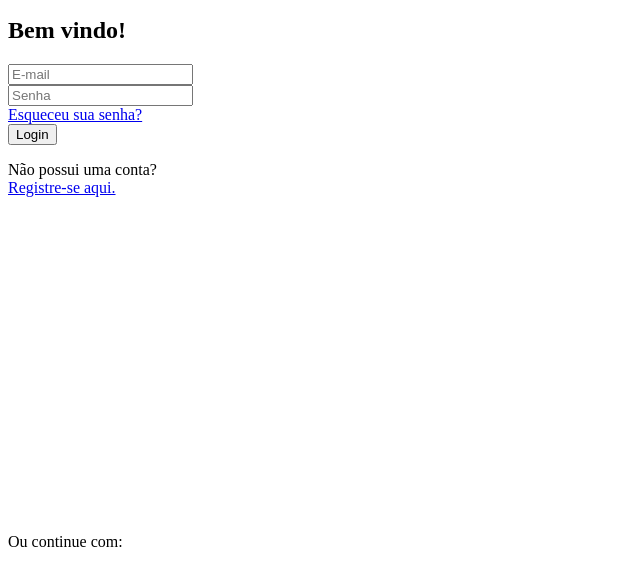
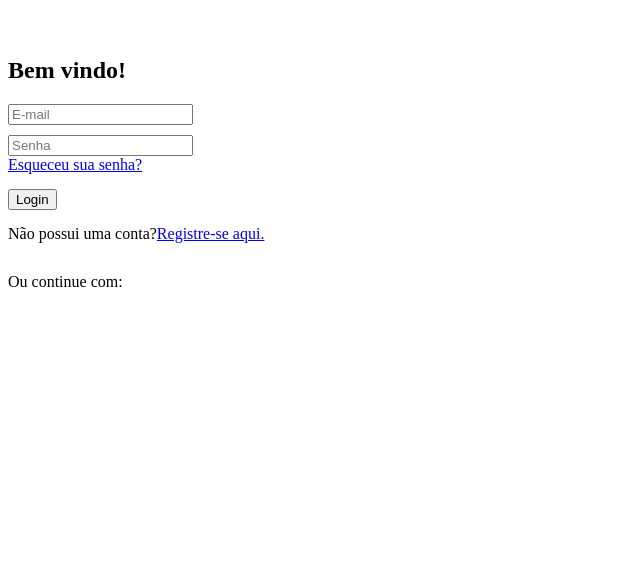
Before and after one commit to JoaoR090/Hacken_processo_seletivo, a plain HTML site: page index.html in a window 1280 px wide. Shown: the part 219-804 px from the top of the page, without its empty margins (0-640 px from the left). Drawn offline with Linux system fonts and the light colour scheme.

Commit message:
Add files via upload

```diff
--- a/css/index.css
+++ b/css/index.css
@@ -1,21 +1,44 @@
-main {
-    width: 327px;
-    height: 500px;
-
+body {
+    width: 375px;
+    height: 812px;
+    align-items: center;
 }
 
 h2 {
+    margin-top: 60px;
+    display: block;
+    margin-bottom: 20px;
+}
+
+input[type="email"]{
+    padding: 10px, 50px;
+    display: block;
+    margin-bottom: 10px;
+}
+
+a {
+    padding-bottom: 15px;
+}
+
+button {
+    display: block;
+    margin-bottom: 15px;
+    padding: 10px, 50px;
+}
+
+p {
+    margin-top: 0px;
+    margin-bottom: 15px;
+}
+
+img{
+    display: inline-block;
+}
+
+.separado {
     display: block;
 }
 
-input {
-    display: block;
+.junto {
+    display: inline-block;
 }
-
-a {
-    display: block;
-}
-
-p {
-    display: block;
-}
--- a/index.html
+++ b/index.html
@@ -13,15 +13,15 @@
         <h2>Bem vindo!</h2>
         <input type="email" placeholder="E-mail">
         <input type="password" placeholder="Senha">
-        <a href="#">Esqueceu sua senha?</a>
+        <a class="separado" href="#">Esqueceu sua senha?</a>
         <button>Login</button>
-        <p>Não possui uma conta?<a href="#">Registre-se aqui.</a></p>
+        <p class="junto">Não possui uma conta?<a class="junto" href="#">Registre-se aqui.</a></p>
     </main>
     <footer>
-        <p>Ou continue com:</p>
-        <a href="#"><img src=""></a>
-        <a href="#"><img src=""></a>
-        <a href="#"><img src=""></a>
+        <p class="separado">Ou continue com:</p>
+        <a href="#" class="junto"><img src=""></a>
+        <a href="#" class="junto"><img src=""></a>
+        <a href="#" class="junto"><img src=""></a>
     </footer>
 
 </body>
```
